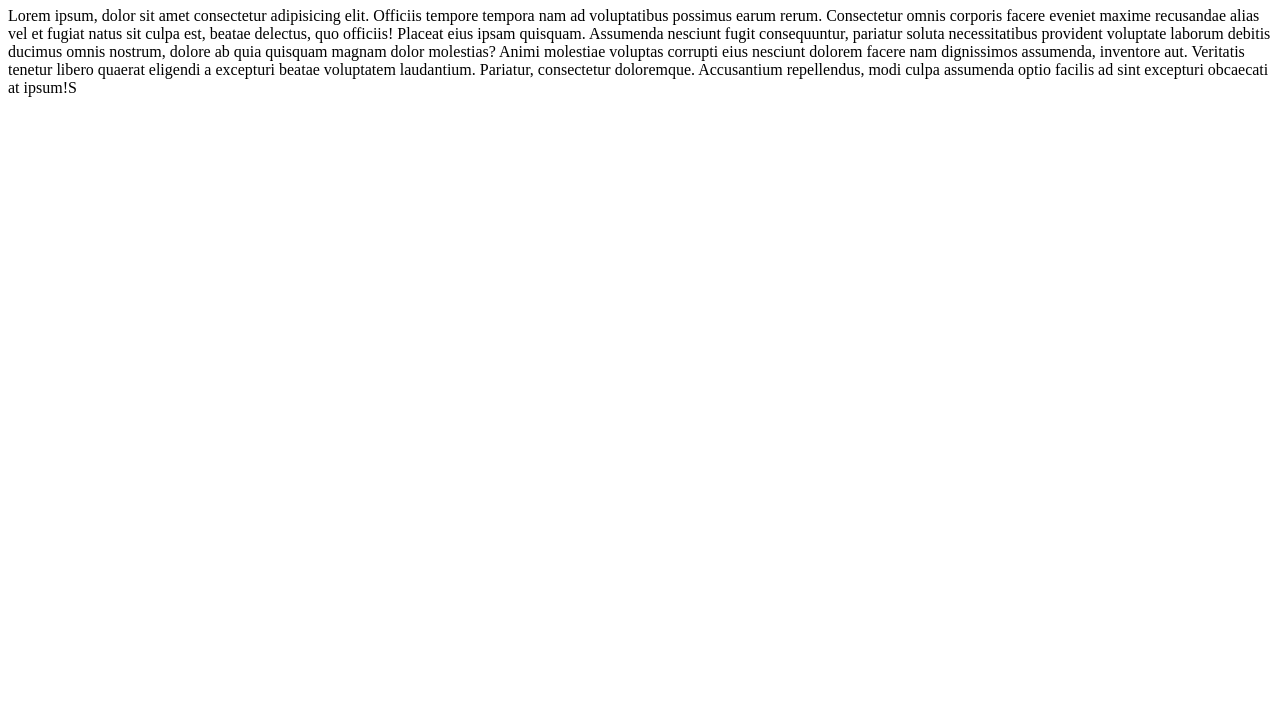
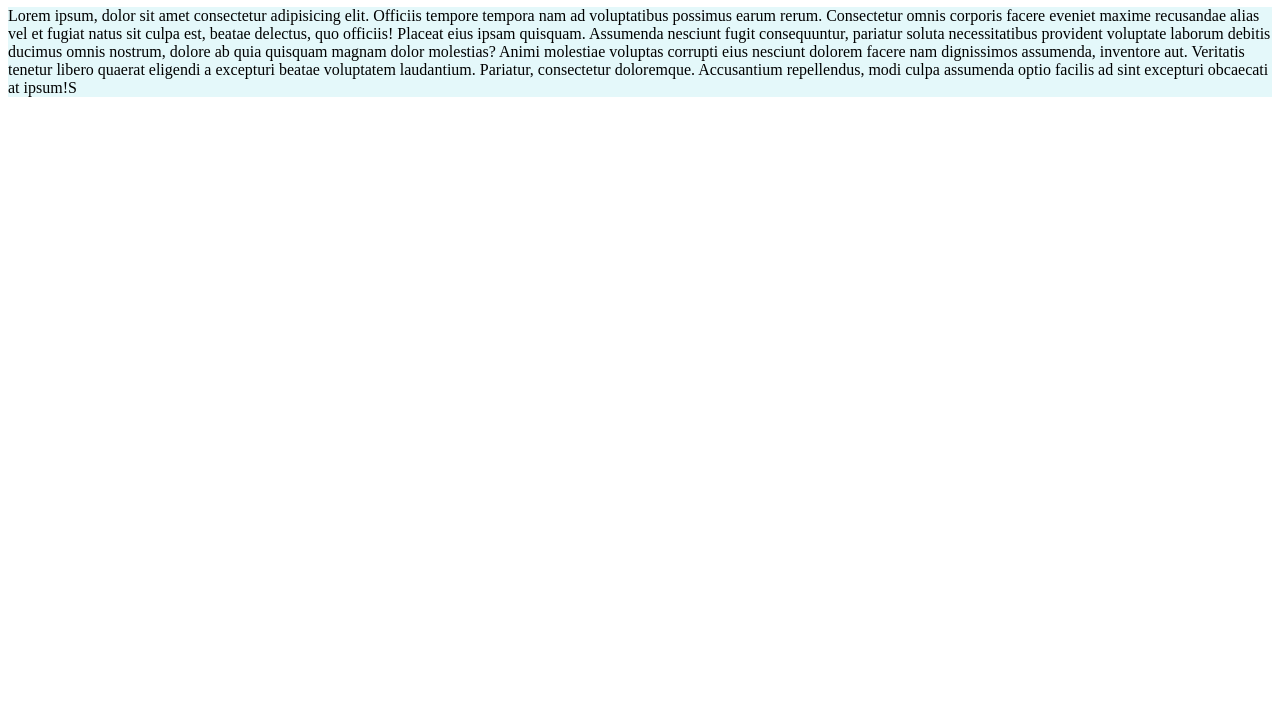
Before and after one commit to HeymatUddin/Testing, a plain HTML site: page index.html in a window 1280 px wide. Shown: the part 73-800 px from the top of the page. Drawn offline with Linux system fonts and the light colour scheme.

Commit message:
added some style

```diff
--- a/style.css
+++ b/style.css
@@ -1,3 +1,6 @@
 h1{
     color: brown;
 }
+h1,p{
+    background-color: rgb(228, 248, 250);
+}
```
Also changed, not shown: images/Photo_white (1).jpg (added).
